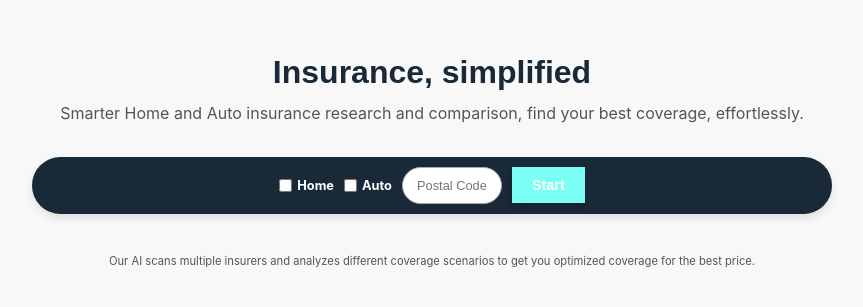
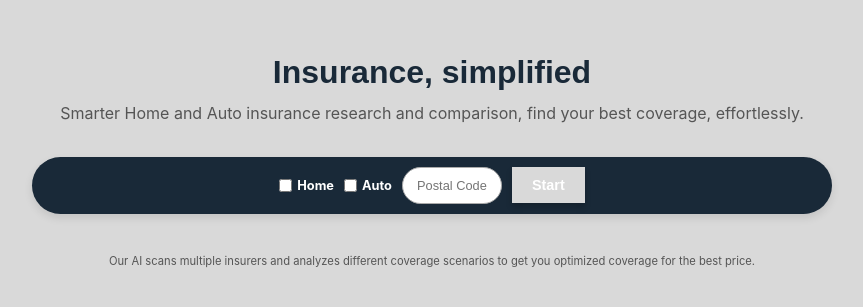
Before and after one commit to vidx3m/ince, a Next.js app: page / in a window 1280 px wide. Shown: the part 239-546 px from the top of the page, without its empty margins (208-1071 px from the left). Built offline with nearby package versions, Linux system fonts and the light colour scheme.

Commit message:
Updated landing page

```diff
--- a/pages/index.tsx
+++ b/pages/index.tsx
@@ -8,7 +8,7 @@ export default function Home() {
             justifyContent: "center",
             alignItems: "center",
             minHeight: "100vh",
-            backgroundColor: "#f8f8f8",
+            backgroundColor: "#d9d9d9",
             fontFamily: "Inter, sans-serif",
             color: "#ffffff", fontSize: "0.8rem",
             padding: "40px",
@@ -68,7 +68,7 @@ export default function Home() {
                         fontSize: "0.9rem",
                         borderRadius: "0px",
                         cursor: "pointer",
-                        backgroundColor: "#7afff5",
+                        backgroundColor: "#d9d9d9",
                         color: "white",
                         border: "none",
                         fontWeight: "bold",
```
